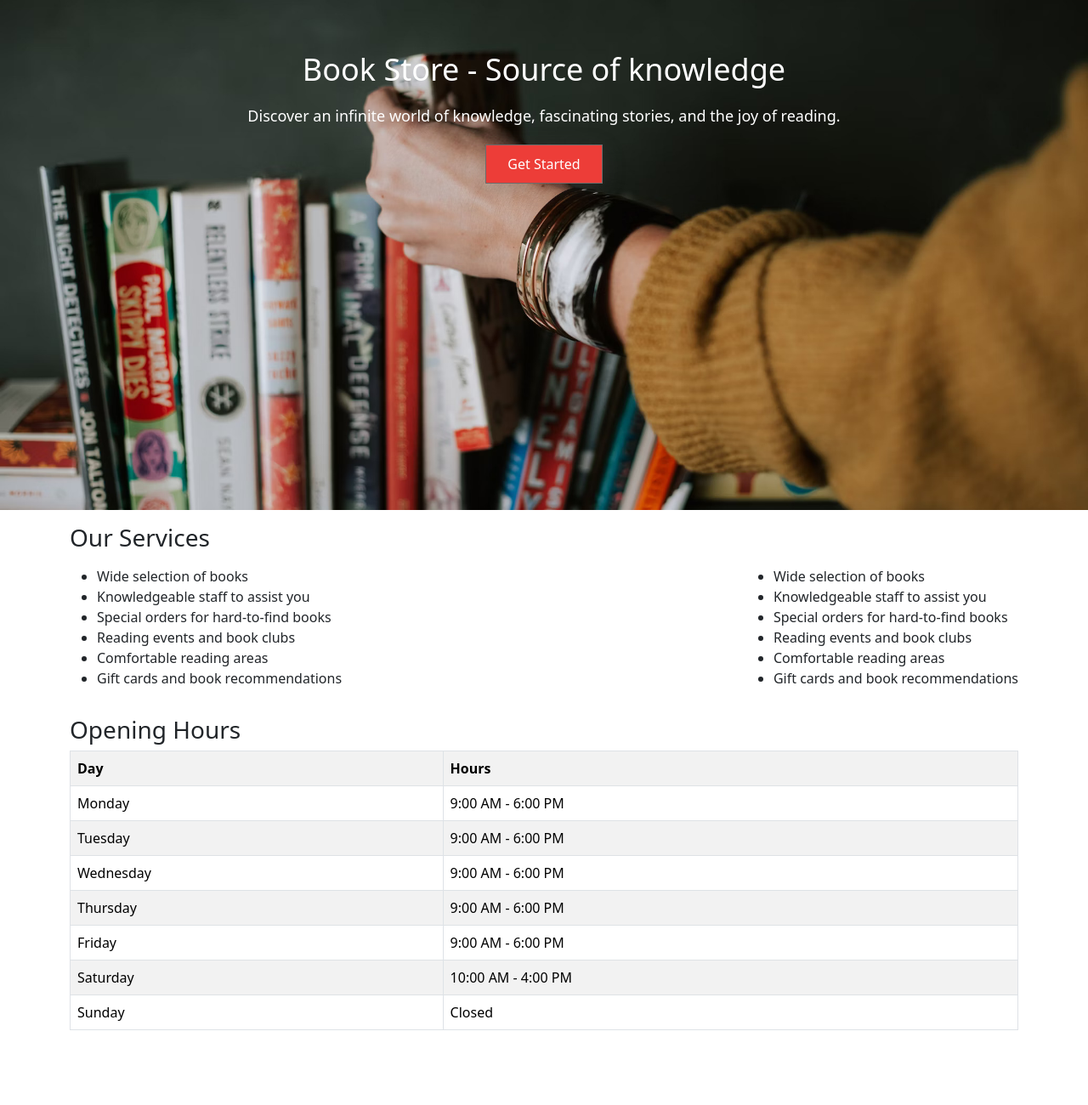
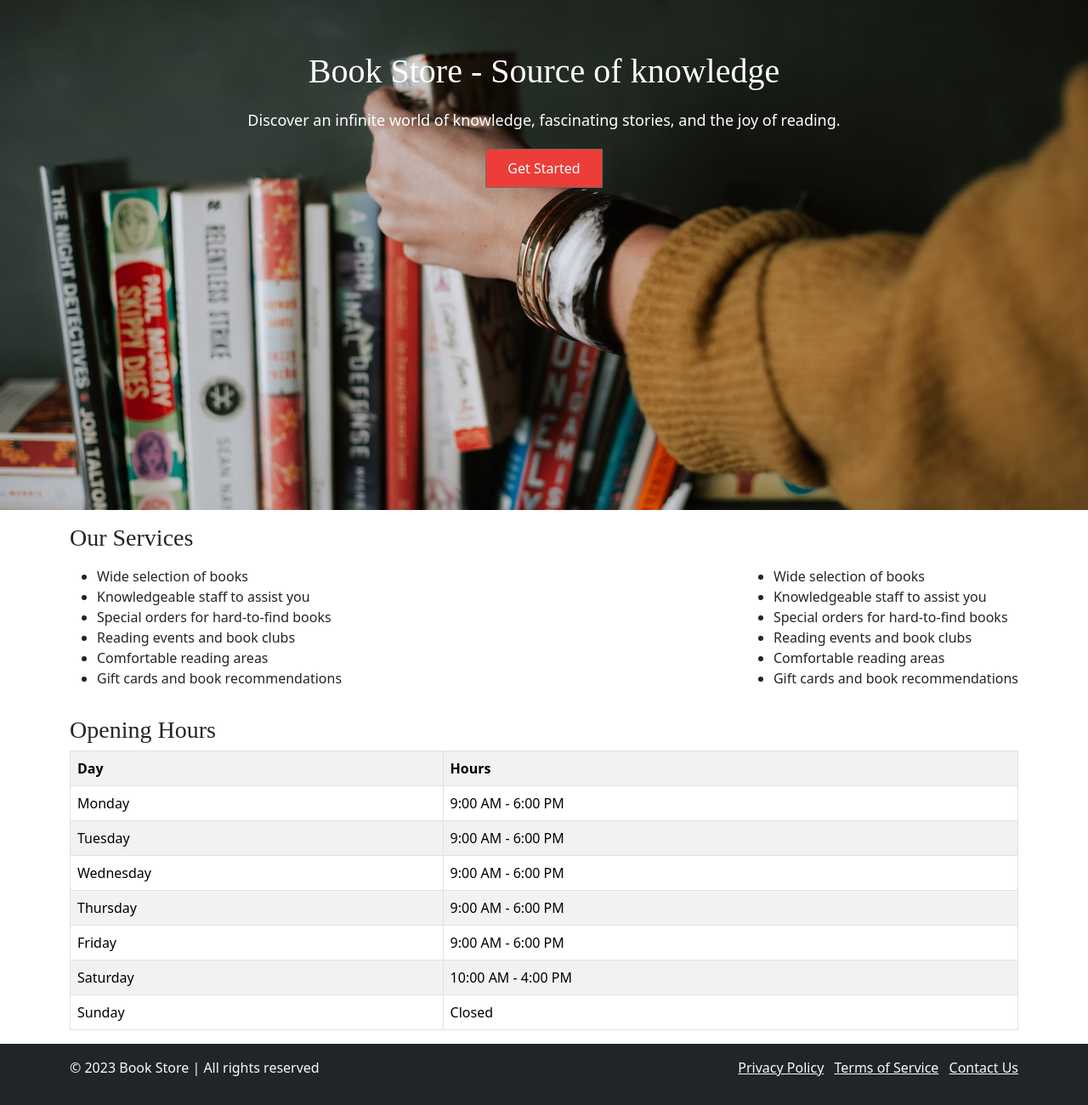
Before and after one commit to shahid129/Book-Store, a plain HTML site: page index.html in a window 1280 px wide. Shown: the part 117-1417 px from the top of the page at 85% size. Before the commit the page ends 1345 px from the top, so only its background shows below. Drawn offline with nearby package versions, Linux system fonts and the light colour scheme.

Commit message:
Added footer and content

```diff
--- a/assets/css/style.css
+++ b/assets/css/style.css
@@ -1,7 +1,17 @@
 body {
-    font-family: Arial, sans-serif;
+    font-family: Lato, sans-serif;
     margin: 0;
     padding: 0;
+}
+
+h1, h2, h4, h5, h6 {
+    font-family: 'Abril Fatface', serif;
+    font-weight: 500;
+}
+
+h3 {
+    font-family: 'Yeseva One', serif;
+    font-weight: 700;
 }
 
 .logo {
@@ -20,7 +30,7 @@ body {
 }
 
 .hero h1 {
-    font-size: 36px;
+    font-size: 40px;
     margin: 0;
 }
 
--- a/index.html
+++ b/index.html
@@ -112,8 +112,15 @@
     </main>
 
     <!-- footer -->
-    <footer>
-
+    <footer class="bg-dark text-light">
+        <div class="container d-flex justify-content-between align-items-center py-3">
+            <p>&copy; 2023 Book Store | All rights reserved</p>
+            <ul class="list-inline">
+                <li class="list-inline-item"><a class="text-light" href="#">Privacy Policy</a></li>
+                <li class="list-inline-item"><a class="text-light" href="#">Terms of Service</a></li>
+                <li class="list-inline-item"><a class="text-light" href="contact.html">Contact Us</a></li>
+            </ul>
+        </div>
     </footer>
 
 </body>
```
Also changed, not shown: contact.html (+16 -2 lines), view_cars.html (+10 -2 lines).
